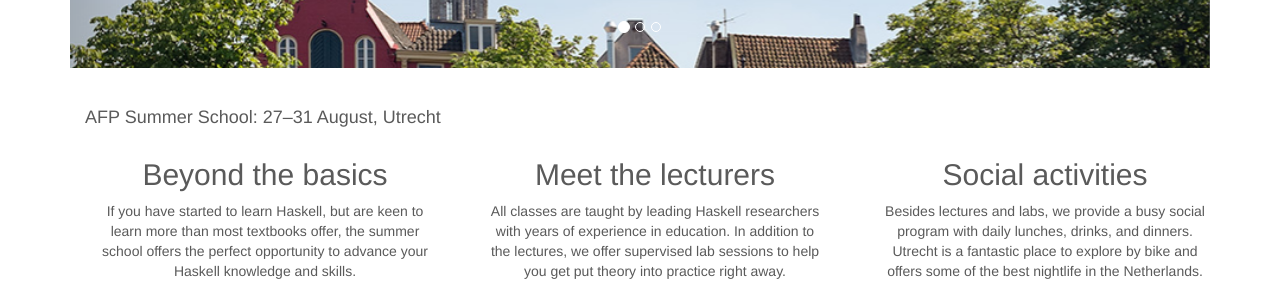
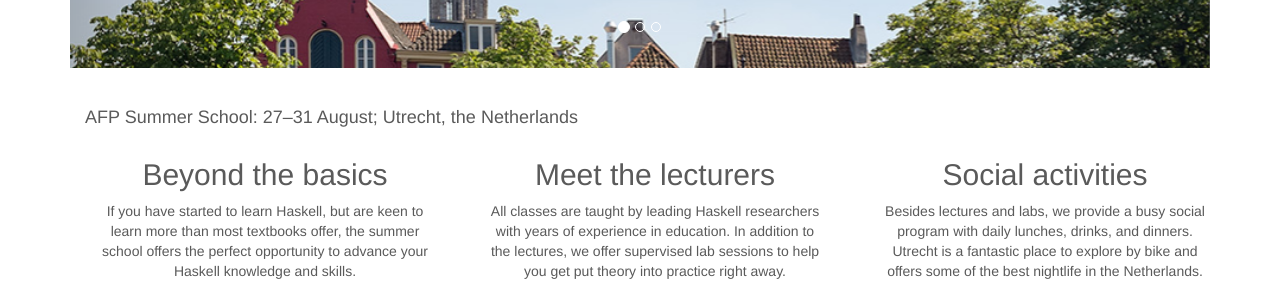
Before and after one commit to uu-afp/uu-afp.github.io, a Jekyll site: the page built from index.html, in a window 1280 px wide. Shown: the part 180-469 px from the top of the page. Built offline with Jekyll 4.4.1, drawn with Linux system fonts in a browser that asks for light colours; nearby versions of some CDN libraries.

Commit message:
Added location to landing page.

```diff
--- a/index.html
+++ b/index.html
@@ -45,7 +45,7 @@ layout: default
     <!-- Marketing messaging and featurettes
     ================================================== -->
     <div class="container marketing">
-      <h4>AFP Summer School: 27&ndash;31 August, Utrecht</h4>
+      <h4>AFP Summer School: 27&ndash;31 August; Utrecht, the Netherlands</h4>
       <!-- Three columns of text below the carousel -->
       <div class="row">
         <div class="col-lg-4">
```
